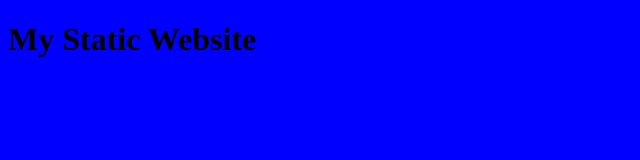
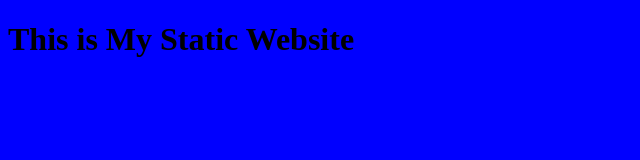
Before and after one commit to sathyaprakash45/lab, a plain HTML site: page index.html in a window 1280 px wide. Shown: the whole page, without its empty margins (0-640 px from the left). Drawn offline with Linux system fonts and the light colour scheme.

Commit message:
HomePage Modified

```diff
--- a/index.html
+++ b/index.html
@@ -6,7 +6,6 @@
     <title>Static Website</title>
 </head>
 <body bgcolor="Blue">
-    <h1>My Static Website</h1>
-
-</body>
+    <h1>This is My Static Website</h1>
+    </body>
 </html>
```
